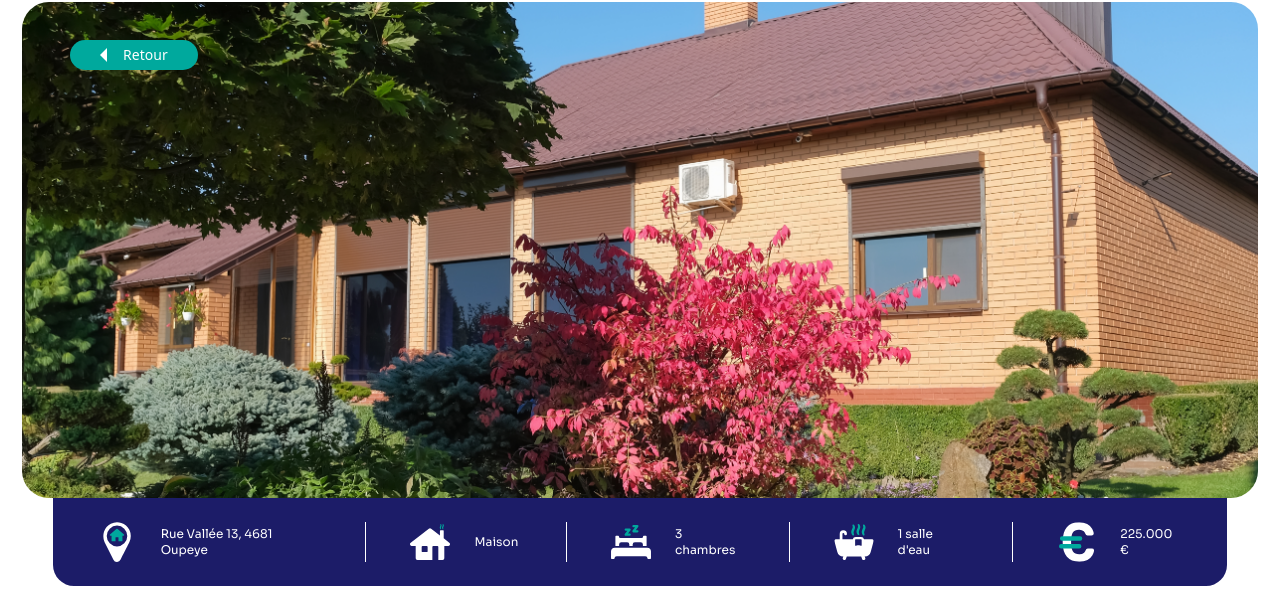
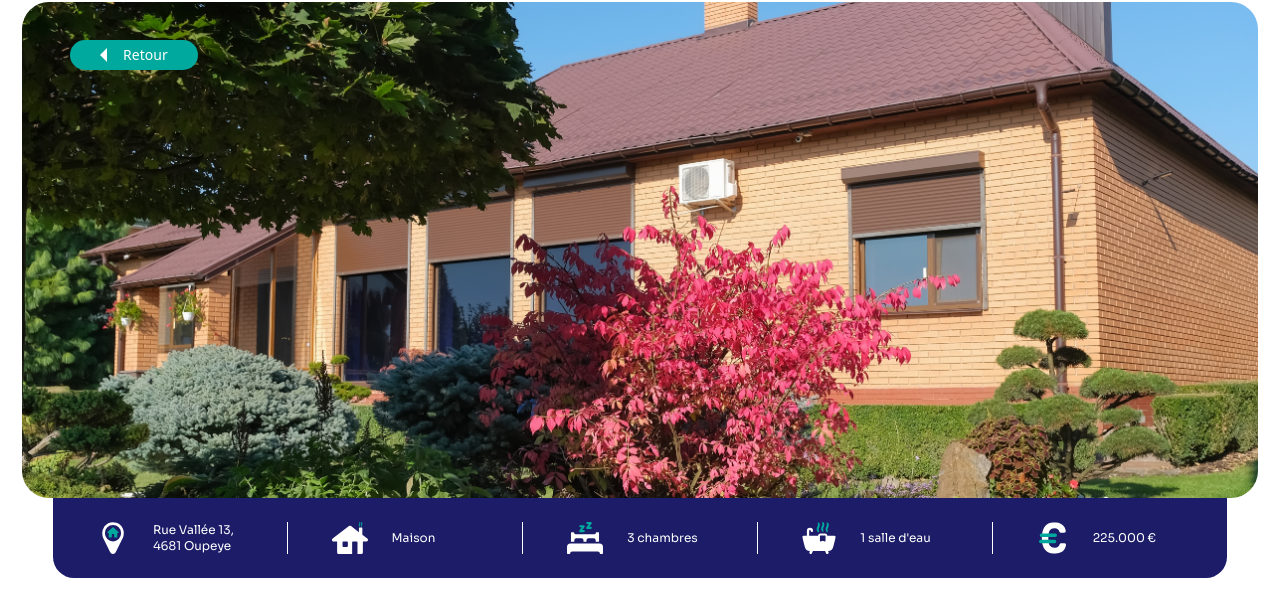
Before and after one commit to farrukh850/casalink, a website: page src/apply-real-estate-agent-1.html in a window 1280 px wide. Shown: the part 113-728 px from the top of the page. Drawn offline with nearby package versions, Linux system fonts and the light colour scheme.

Commit message:
Next set of pages done

```diff
--- a/src/apply-real-estate-agent-1.html
+++ b/src/apply-real-estate-agent-1.html
@@ -64,34 +64,33 @@
                 </div>
             </div>
             <div class="pt-20 pb-6 bg-blue rounded-[21px] -mt-14 w-[95%] mx-auto">
-                <div class="flex items-center gap-5 lg:gap-0 flex-wrap lg:flex-nowrap justify-between">
-                    <div class="flex items-center gap-6 px-11 lg:border-r lg:border-white">
-                        <div class="w-10 h-10">
-                            <img src="images/banner-icon1.svg" alt="Banner Icon" class="w-full h-full object-contain">
+                <div class="flex items-start gap-5 lg:gap-0 flex-wrap lg:flex-nowrap justify-start">
+                    <div class="flex-[33%] flex items-center gap-6 px-11 lg:border-r lg:border-white">
+                        <div class="min-w-8 h-8">
+                            <img src="images/banner-icon1.svg" alt="Banner Icon" class="w-full h-full object-contain object-center">
                         </div>
                         <p class="font-family-sora text-white leading-4 text-xs">Rue Vallée 13, 4681 Oupeye</p>
                     </div>
-                    <div class="flex items-center gap-6 px-11 lg:border-r lg:border-white">
-                        <div class="min-w-10 h-10">
-                            <img src="images/banner-icon2.svg" alt="Banner Icon" class="w-full h-full object-contain">
-                        </div>
-                        <p class="font-family-sora text-white leading-4 text-xs min-w-16 lg:min-w-auto w-full">Maison</p>
+                    <div class="flex-[33%] flex items-center gap-6 px-11 lg:border-r lg:border-white"><div class="min-w-8 h-8">
+                        <img src="images/banner-icon2.svg" alt="Banner Icon" class="w-full h-full object-contain object-center">
                     </div>
-                    <div class="flex items-center gap-6 px-11 lg:border-r lg:border-white">
-                        <div class="w-10 h-10">
-                            <img src="images/banner-icon3.svg" alt="Banner Icon" class="w-full h-full object-contain">
+                        <p class="font-family-sora text-white leading-4 text-xs">Maison</p>
+                    </div>
+                    <div class="flex-[33%] flex items-center gap-6 px-11 lg:border-r lg:border-white">
+                        <div class="min-w-8 h-8">
+                            <img src="images/banner-icon3.svg" alt="Banner Icon" class="w-full h-full object-contain object-center">
                         </div>
                         <p class="font-family-sora text-white leading-4 text-xs">3 chambres</p>
                     </div>
-                    <div class="flex items-center gap-6 px-11 lg:border-r lg:border-white">
-                        <div class="w-10 h-10">
-                            <img src="images/banner-icon4.svg" alt="Banner Icon" class="w-full h-full object-contain">
+                    <div class="flex-[33%] flex items-center gap-6 px-11 lg:border-r lg:border-white">
+                        <div class="min-w-8 h-8">
+                            <img src="images/banner-icon4.svg" alt="Banner Icon" class="w-full h-full object-contain object-center">
                         </div>
                         <p class="font-family-sora text-white leading-4 text-xs">1 salle d'eau</p>
                     </div>
-                    <div class="flex items-center gap-6 px-11">
-                        <div class="w-10 h-10">
-                            <img src="images/banner-icon5.svg" alt="Banner Icon" class="w-full h-full object-contain">
+                    <div class="flex-[33%] flex items-center gap-6 px-11">
+                        <div class="min-w-8 h-8">
+                            <img src="images/banner-icon5.svg" alt="Banner Icon" class="w-full h-full object-contain object-center">
                         </div>
                         <p class="font-family-sora text-white leading-4 text-xs">225.000 €</p>
                     </div>
```
Also changed, not shown: src/apply-real-estate-agent-2.html (+20 -11 lines), src/apply-real-estate-agent-3.html (+20 -11 lines), src/apply-real-estate-agent.html (+20 -11 lines), src/output.css.
